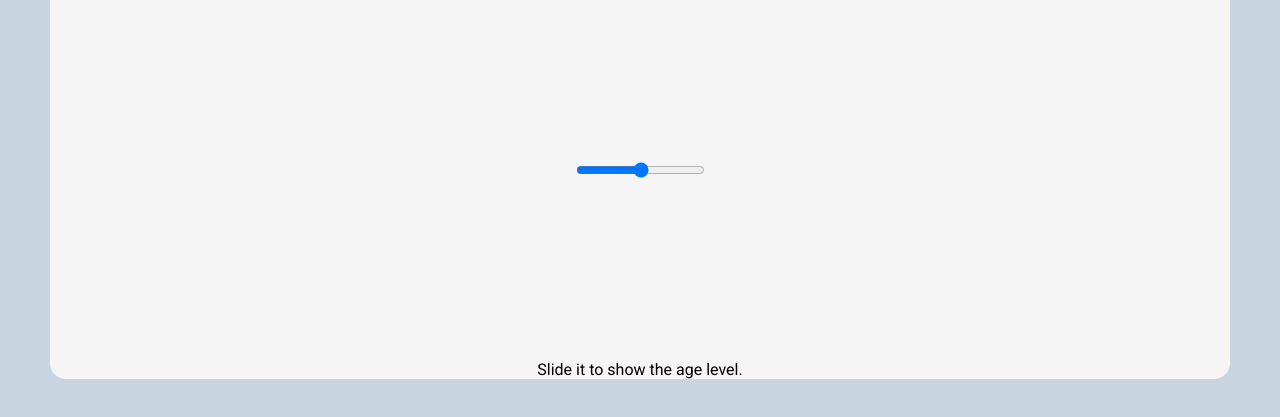
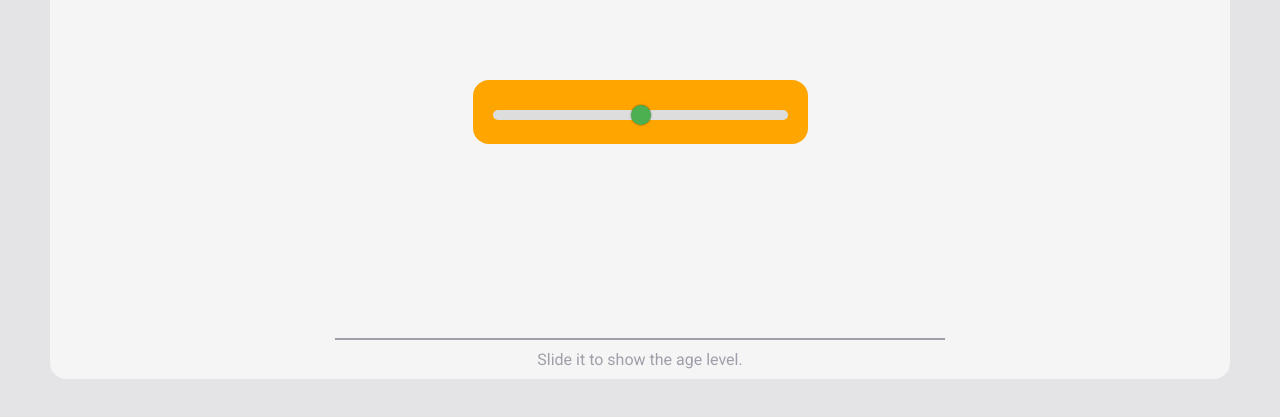
Before and after one commit to welcabx/ageSlider, a plain HTML site: page index.html in a window 1280 px wide. Shown: the part 271-688 px from the top of the page. Drawn offline with Linux system fonts and the light colour scheme.

Commit message:
updated the slider styles

```diff
--- a/index.html
+++ b/index.html
@@ -9,14 +9,15 @@
   <body>
     <main>
       <section id="main-container">
-        <section id="app-title">
+        <section id="header">
           <h1>SlidAge</h1>
         </section>
-        <section>
+        <section id="slider-container">
           <input type="range" min="1" max="100" id="mySlider">
         </section>
-        <section>
-          <p id="demo">Slide it to show the age level.</p>
+        <label for="mySlider"><span id="demo"></span></label>
+        <section id="footer">
+          <p>Slide it to show the age level.</p>
         </section>
       </section>
     </main>
--- a/style/main.css
+++ b/style/main.css
@@ -4,8 +4,10 @@
 
 
 :root {
-    --slate-300: oklch(86.9% 0.022 252.894);
-    --purple-900: oklch(38.1% 0.176 304.987);
+    --main-color: oklch(38.1% 0.176 304.987);
+    --white: oklch(92% 0.004 286.32);
+    --black: oklch(21% 0.006 285.885);
+    --gray: oklch(70.5% 0.015 286.067);
 }
 
 
@@ -18,7 +20,7 @@
 
 
 main {
-    background-color: var(--slate-300);
+    background-color: var(--white);
     width: 100vw;
     height: 100vh;
     display: flex;
@@ -27,11 +29,20 @@ main {
 }
 
 
-#app-title {
-    background-color: var(--purple-900);
+#header {
+    background-color: var(--main-color);
     width: 100%;
     text-align: center;
     color: whitesmoke;
+}
+
+
+#footer {
+    border-top: 2px solid var(--gray);
+    width: 50%;
+    padding: 10px;
+    text-align: center;
+    color: var(--gray);
 }
 
 
@@ -43,6 +54,7 @@ h1 {
     }
 }
 
+
 #main-container {
     background-color: whitesmoke;
     width: calc(100vw - 100px);
@@ -53,4 +65,48 @@ h1 {
     justify-content: space-between;
     gap: 1rem;
     border-radius: 1rem;
+    overflow: hidden;
 }
+
+input[type="range"] {
+    -webkit-appearance: none;
+    width: 100%;
+    height: 10px;
+    border-radius: 5px;
+    background: #ddd;
+    outline: none;
+    margin-top: 10px;
+}
+
+input[type="range"]::-webkit-slider-thumb {
+    -webkit-appearance: none;
+    appearance: none;
+    width: 20px;
+    height: 20px;
+    background: #4CAF50;
+    border-radius: 50%;
+    cursor: pointer;
+    box-shadow: 0 0 2px rgba(0,0,0,0.5);
+}
+
+input[type="range"]::-moz-range-thumb {
+    width: 20px;
+    height: 20px;
+    background: #4CAF50;
+    border-radius: 50%;
+    cursor: pointer;
+    box-shadow: 0 0 2px rgba(0,0,0,0.5);
+}
+
+
+#slider-container {
+    background-color: orange;
+    width: 25%;
+    padding: 20px;
+    border-radius: 1rem;
+}
+
+
+#demo {
+    font-size: x-large;
+}
```
